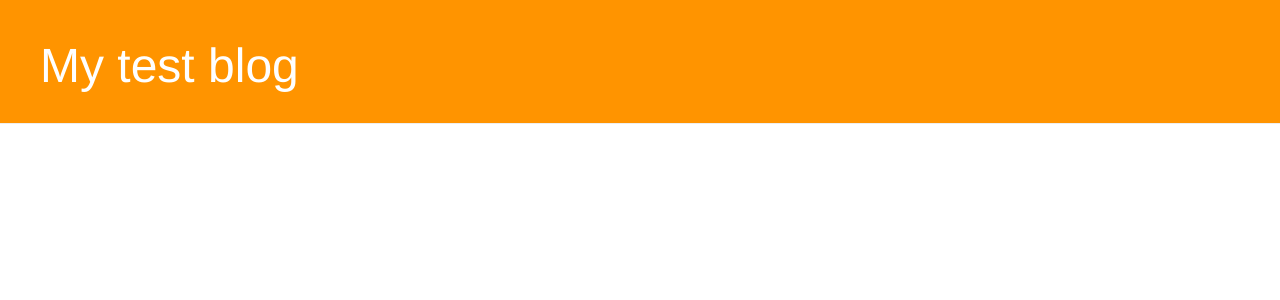
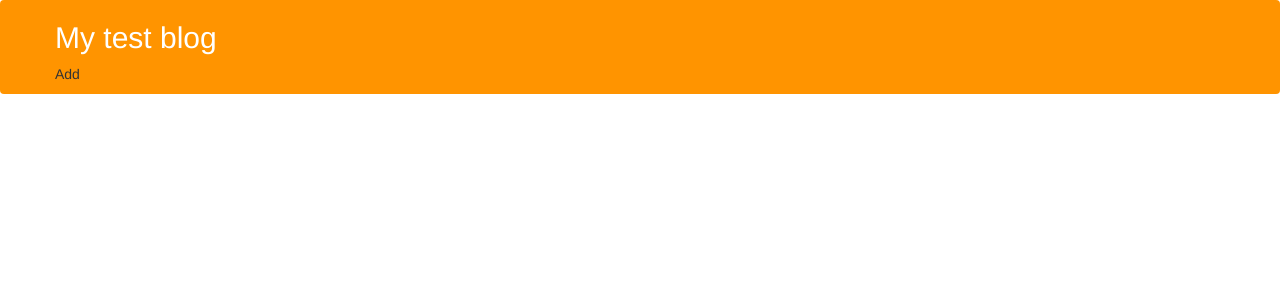
Before and after one commit to almozglov/web, a Django app: page / in a window 1280 px wide. Shown: the top 300 px of the page. Run offline with Django 3.2, Linux system fonts and the light colour scheme; data that the repository does not hold is empty; some libraries are stand-ins or nearby versions.

Commit message:
Minor changes on HTML and CSS

```diff
--- a/blog/static/css/blog.css
+++ b/blog/static/css/blog.css
@@ -8,10 +8,8 @@
 .page-header {
     background-color: #ff9400;
     margin-top: 0;
-    padding: 20px 20px 20px 40px;
 }
-.page-header h1, .page-header h1 a, .page-header h1 a:visited, .page-header h1 a:active {
+.page-header h2, .page-header h1 a, .page-header h1 a:visited, .page-header h1 a:active {
     color: #ffffff;
-    font-size: 36pt;
     text-decoration: none;
 }
--- a/blog/templates/blog/base.html
+++ b/blog/templates/blog/base.html
@@ -9,12 +9,20 @@
 		<title>My 1st Page!</title>
 	</head>
 	<body>
-		<div class="page-header">
-			{% if user.is_authenticated %}
-			<a href="{% url 'post_new' %}" class="top-menu"><span class="glyphicon glyphicon-plus"></span></a>
-			{% endif %}
-			<h1><a href='/'>My test blog</a></h1>
+		<nav class="navbar page-header ">
+			<div class="container">
+			<div class="row">
+				<div class="col">
+					<a class="text-light" href="/"><h2>My test blog </h2></a>
+					{% if user.is_authenticated %}
+					<a href="{% url 'post_new' %}" class="btn btn-success ">
+				{% endif %}
+					Add</a>
+				</div>
+
+			</div>
 		</div>
+		</nav>
 		<div class='content container'>
 			<div class="row">
 				<div class="col-md-8">
```
